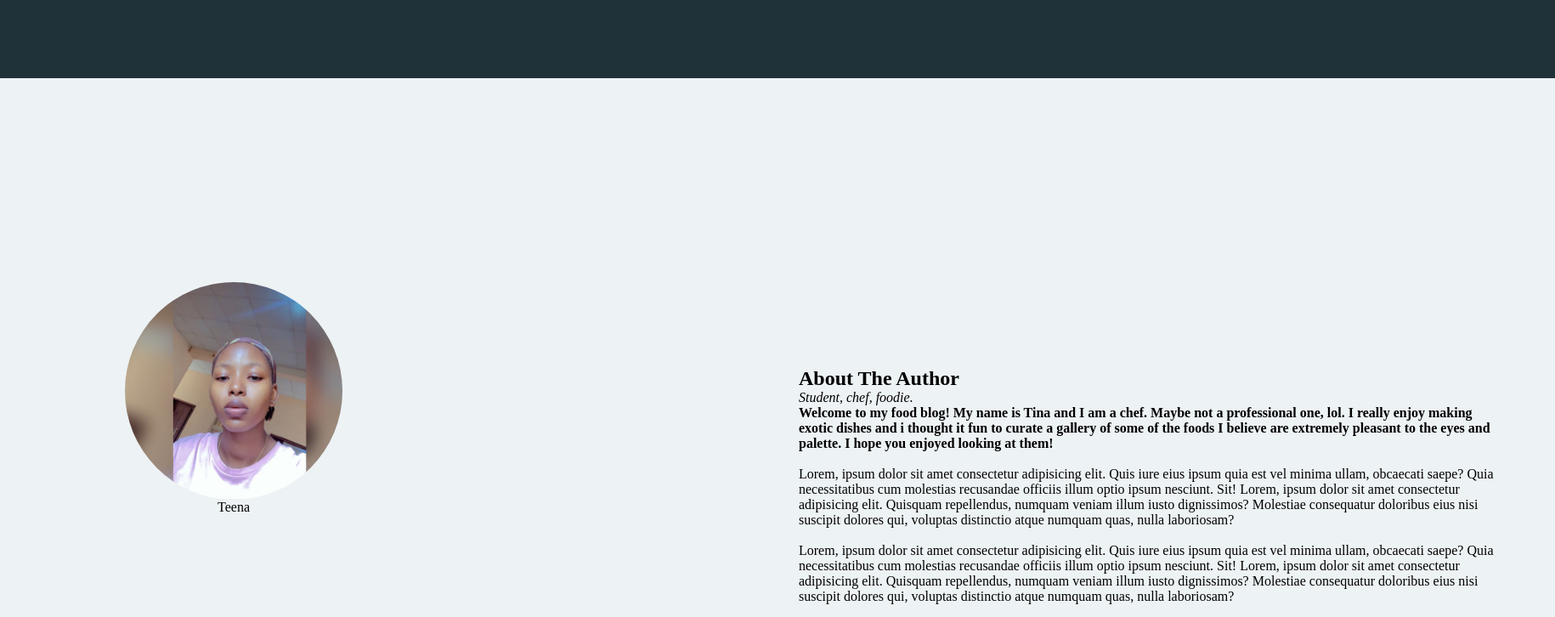
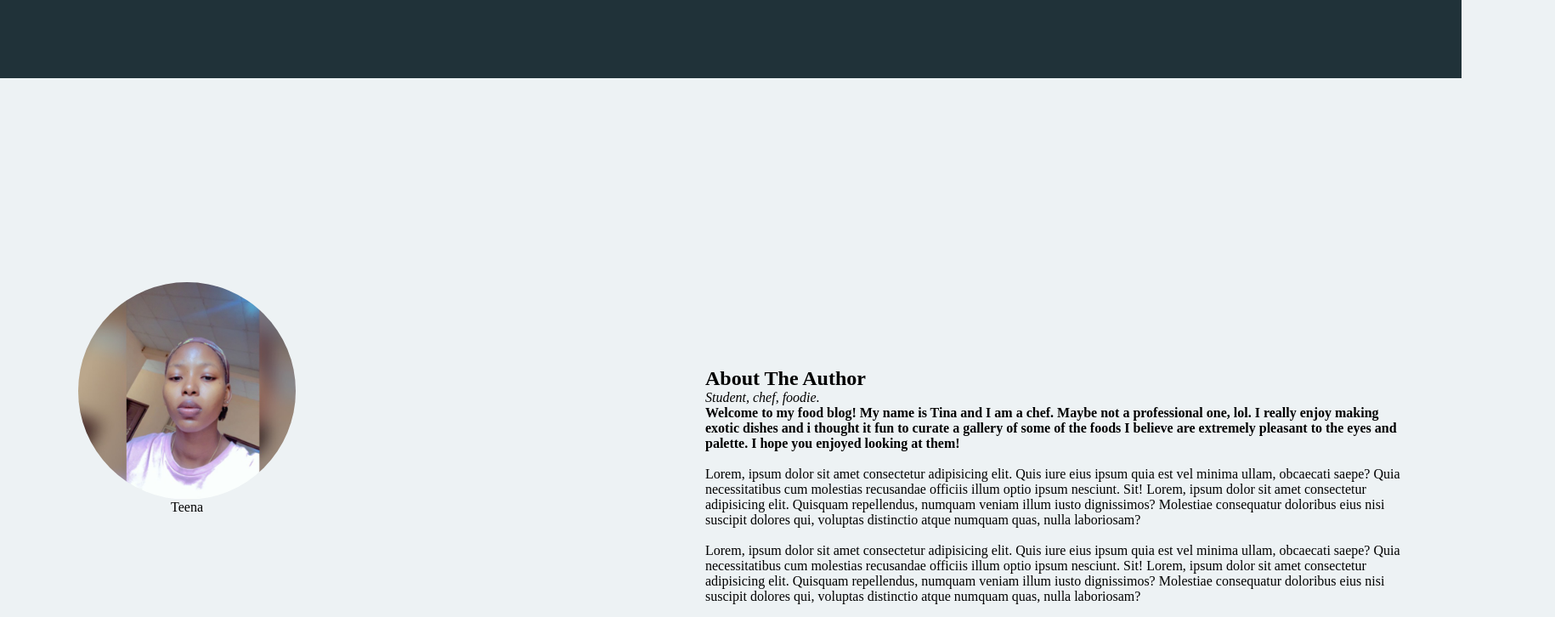
Before and after one commit to valentina-buoro/Udacity-First-Project, a plain HTML site: page personalBlogUdacity/blogpost.html in a window 1280 px wide. Shown: the part 148-874 px from the top of the page at 85% size, 1830 px wide, since content can reach past the window. Drawn offline with Linux system fonts and the light colour scheme.

Commit message:
update styles.css

```diff
--- a/personalBlogUdacity/css/styles.css
+++ b/personalBlogUdacity/css/styles.css
@@ -17,7 +17,7 @@
 
     .container-blog{
     display: grid;
-    grid-template-columns: 30px 200px;
+    grid-template-columns: 20px 100px;
     grid-template-rows: 20vh 100vh 1fr;
     grid-template-areas:
     "hd hd hd hd hd hd  "
```
